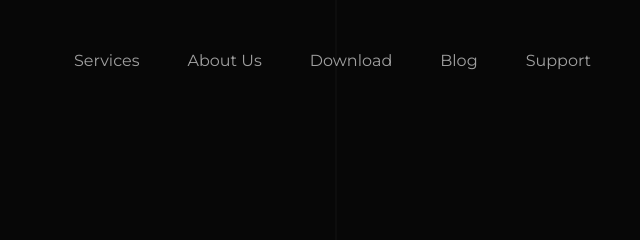
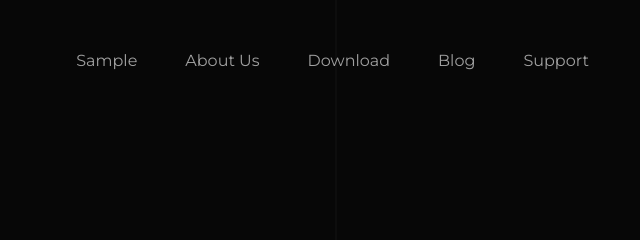
Before and after one commit to raven-developer/practice, a plain HTML site: page style-index.html in a window 1280 px wide. Shown: the top 240 px of the page, 304-944 px from the left. Drawn offline with Linux system fonts and the light colour scheme.

Commit message:
Update style-index.html

```diff
--- a/style-index.html
+++ b/style-index.html
@@ -21,7 +21,7 @@
             </div>
 
             <div class="nav-links f-flex fd-row ai-center jc-cntr">
-                <div class="links">Services</div>
+                <div class="links">Sample</div>
                 <div class="links">About Us</div>
                 <div class="links">Download</div>
                 <div class="links">Blog</div>
```
